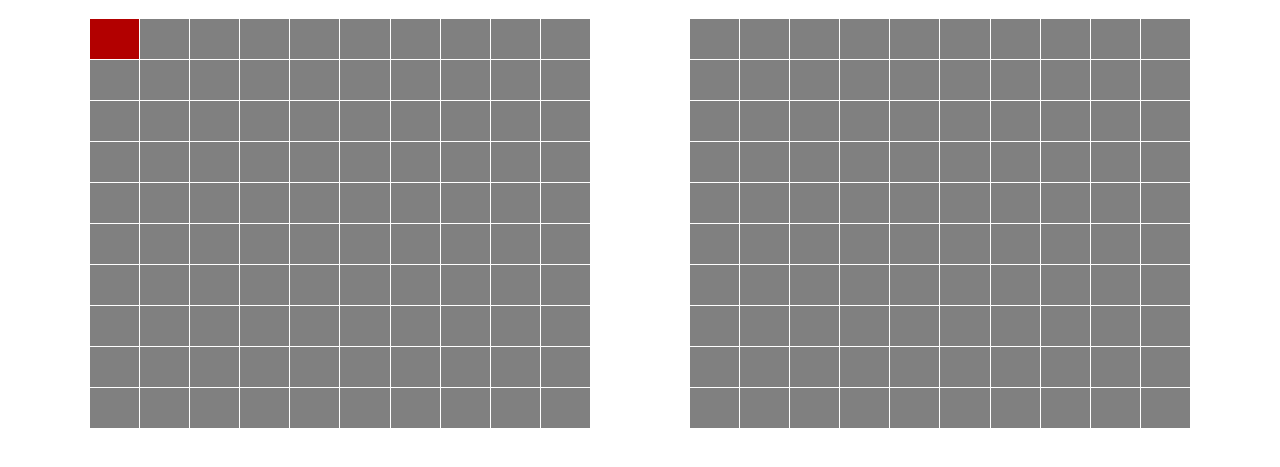
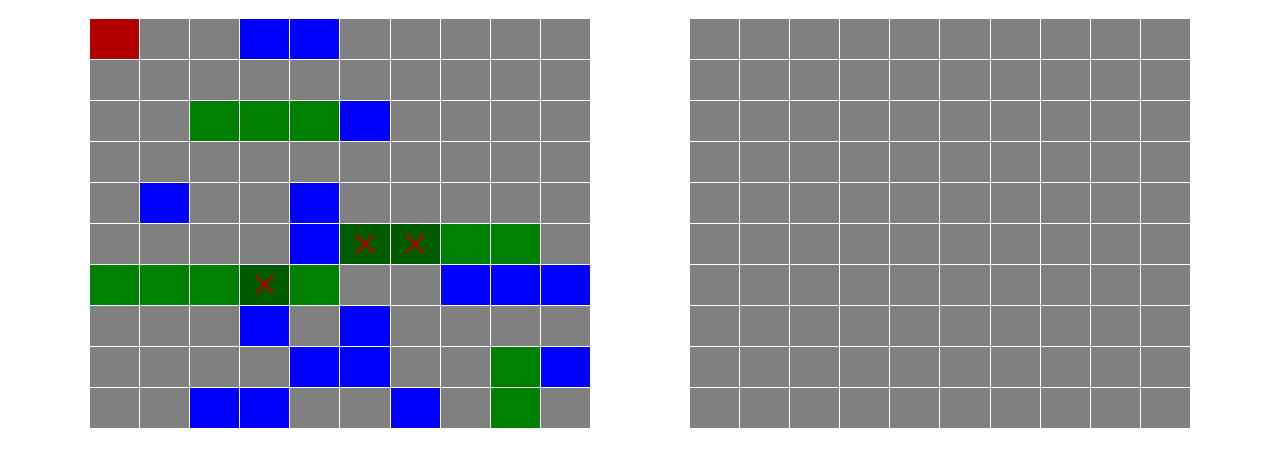
Before and after one commit to IanKj/battleship, a website with bundled scripts: page index.html in a window 1280 px wide. Both pictures are taken after a click on the element 114 px from the left and 107 px from the top of the page. Shown: the part 69-536 px from the top of the page. Built offline with nearby package versions, Linux system fonts and the light colour scheme.

Commit message:
still implementing computer auto attack

```diff
--- a/createShip.js
+++ b/createShip.js
@@ -19,6 +19,7 @@ function createShip(length, startX, startY, shipTitle) {
                 this.hitsTaken.forEach(hit => {
                     let currGrid = document.querySelector(`.${target}Container [data-coords="${hit}"]`)
                     currGrid.classList.add('sunken')
+                    currGrid.classList.remove('shipPresent')
                 })
             }
         },
--- a/gameLoop.js
+++ b/gameLoop.js
@@ -2,6 +2,7 @@ import { createPlayers } from './player.js'
 import { createGrid } from './domStuff.js'
 
 export { initGame }
+
 function initGame() {
     const [human, computer] = createPlayers('human', 'computer', 10, 10)
     createGrid(human)
@@ -15,9 +16,10 @@ function placeBattleships(player, battleShips) {
     battleShips.forEach(battleShip => {
         const name = battleShip.title
         const size = battleShip.size
+        const orientation = battleShip.horizontal
         const startX = battleShip.startingCoords[0]
         const startY = battleShip.startingCoords[1]
-        player.gameboard.placeShip(player.gameboard.board, size, startX, startY, player.gameboard, name, false)
+        player.gameboard.placeShip(player.gameboard.board, size, startX, startY, player.gameboard, name, orientation)
 
     })
 }
@@ -26,27 +28,32 @@ const battleShips = [
     {
         title: 'onefer',
         size: 1,
-        startingCoords: [0, 0]
+        startingCoords: [0, 0],
+        horizontal: true
     },
     {
         title: 'twofer',
         size: 2,
-        startingCoords: [0, 1]
+        startingCoords: [8, 8],
+        horizontal: false
     },
     {
         title: 'threefer',
         size: 3,
-        startingCoords: [0, 2]
+        startingCoords: [2, 2],
+        horizontal: true
     },
     {
         title: 'fourfer',
         size: 4,
-        startingCoords: [0, 3]
+        startingCoords: [5, 5],
+        horizontal: true
     },
     {
         title: 'fivefer',
         size: 5,
-        startingCoords: [0, 4]
+        startingCoords: [6, 0],
+        horizontal: true
     }
 
 ]
--- a/gameboard.js
+++ b/gameboard.js
@@ -1,6 +1,7 @@
 export { createGameboard, checkIfWithinBounds, checkIfAllSunk }
 
 import { createShip } from './createShip.js'
+import { human, computer } from './index.js'
 
 function createGameboard(l, w, type) {
     const gameBoard = {
@@ -38,15 +39,16 @@ function genLayout(l, w) {
 }
 
 function placeShip(currentBoard, length, startX, startY, gameboard, shipTitle, isHorizontal) {
-    checkIfWithinBounds(currentBoard, length, startX, startY)
+    checkIfWithinBounds(currentBoard, length, startX, startY, isHorizontal)
     const newShip = createShip(length, startX, startY, shipTitle)
     gameboard.ships.push(newShip)
     newShip.coords = []
+    const target = gameboard.type
 
     for (let i = 0; i < length; i++) {
         if (isHorizontal) {
             const coords = `${startX},${startY + i}`
-            let currGridItem = document.querySelector(`[data-coords='${coords}']`)
+            let currGridItem = document.querySelector(`.${target}Container [data-coords='${coords}']`)
             currGridItem.classList.add('shipPresent')
             newShip.coords.push(coords)
             currentBoard[startX][startY + i].shipPresent = shipTitle
@@ -54,7 +56,7 @@ function placeShip(currentBoard, length, startX, startY, gameboard, shipTitle, i
         }
         else {
             const coords = `${startX + i},${startY}`
-            let currGridItem = document.querySelector(`[data-coords='${coords}']`)
+            let currGridItem = document.querySelector(`.${target}Container [data-coords='${coords}']`)
             currGridItem.classList.add('shipPresent')
             newShip.coords.push(coords)
             currentBoard[startX + i][startY].shipPresent = shipTitle
@@ -63,18 +65,29 @@ function placeShip(currentBoard, length, startX, startY, gameboard, shipTitle, i
     }
 }
 
-function checkIfWithinBounds(gameboard, length, startX, startY) {
+function checkIfWithinBounds(board, length, startX, startY, isHorizontal) {
     let withinBounds = true
-    for (let i = startY; i < startY + length; i++) {
-        if (!gameboard[startX] || !gameboard[startX][i]) {
-            withinBounds = false
-            throw Error(`${startX} or ${startX},${[i]} not within bounds`)
+    if (isHorizontal) {
+        for (let i = startY; i < startY + length; i++) {
+            if (!board[i]) {
+                withinBounds = false
+                throw Error(`${startX}, ${startY} with a length of ${length} is not within bounds`)
+            }
+        }
+    }
+    else {
+        for (let i = startX; i < startX + length; i++) {
+            if (!board[startX][i]) {
+                withinBounds = false
+                throw Error(`${startX}, ${startY} with a length of ${length} is not within bounds`)
+            }
         }
     }
 }
 
 function receiveAttack(x, y, gameboard) {
     const target = gameboard.type
+    console.log(target)
     let coordToString = `${x},${y}`
     gameboard.board[x][y].hit = true
     if (gameboard.board[x][y].shipPresent) {
@@ -88,9 +101,49 @@ function receiveAttack(x, y, gameboard) {
         gameboard.missedShots.push([x, y])
         let currGrid = document.querySelector(`.${target}Container [data-coords="${coordToString}"]`)
         currGrid.classList.add('miss')
+
     }
+
+    const [ranX, ranY] = genRandomCoords(human)
+    computer.computerAttack(human, ranX, ranY)
+    return
+}
+
+
+function genRandomCoords(player) {
+    let coords = []
+    const length = player.gameboard.boardLength
+    const width = player.gameboard.boardWidth
+    const ranX = Math.floor(Math.random() * length)
+    const ranY = Math.floor(Math.random() * width)
+    coords.push(ranX, ranY)
+    if (checkForDuplicateCoords(coords, player.gameboard.missedShots)) {
+        console.log(`a duplicate coord was found: ${coords}`)
+        coords = []
+        genRandomCoords(player)
+    }
+    else {
+        return coords
+    }
+}
+
+function checkForDuplicateCoords(coords, missedShots) {
+    let isDuplicate = false
+    missedShots.forEach(missedShot => {
+        if (arrayEquals(missedShot, coords)) {
+            isDuplicate = true
+        }
+    })
+    return isDuplicate
 }
 
 function checkIfAllSunk(gameboard) {
     return gameboard.ships.every(ship => ship.sunkStatus === true)
 }
+
+function arrayEquals(a, b) {
+    return Array.isArray(a) &&
+        Array.isArray(b) &&
+        a.length === b.length &&
+        a.every((val, index) => val === b[index]);
+}
--- a/index.js
+++ b/index.js
@@ -1,3 +1,5 @@
 import { initGame } from './gameLoop.js'
 
-initGame()
+export { human, computer }
+
+const [human, computer] = initGame()
--- a/player.js
+++ b/player.js
@@ -2,11 +2,13 @@ import { createShip } from './createShip.js'
 
 import { createGameboard } from './gameboard.js'
 
-export { createPlayers, genRandomCoords }
+export { createPlayers }
+
 
 function createPlayers(human, computer, l, w) {
     const players = [{
         type: human,
+        // turn: true,
         gameboard: createGameboard(l, w, human),
         attack: function (target, x, y) {
             attack(target, x, y)
@@ -14,6 +16,7 @@ function createPlayers(human, computer, l, w) {
     },
     {
         type: computer,
+        //turn: false,
         gameboard: createGameboard(l, w, computer),
         computerAttack: function (human, x, y) {
             attack(human, x, y)
@@ -27,41 +30,8 @@ function createPlayers(human, computer, l, w) {
 
 function attack(target, x, y) {
     target.gameboard.receiveAttack(x, y)
-    if (target.type == 'computer') {
-        const [ranX, ranY] = genRandomCoords(target.opponent)
-        target.computerAttack(target.opponent, ranX, ranY)
-    }
+    // if (target.type == 'computer') {
+    //     const [ranX, ranY] = genRandomCoords(target.opponent)
+    //     target.computerAttack(target.opponent, ranX, ranY)
+    // }
 }
-
-function genRandomCoords(player) {
-    let coords = []
-    const length = player.gameboard.boardLength
-    const width = player.gameboard.boardWidth
-    const ranX = Math.floor(Math.random() * length)
-    const ranY = Math.floor(Math.random() * width)
-    coords.push(ranX, ranY)
-    if (checkForDuplicateCoords(coords, player.gameboard.missedShots)) {
-        console.log(`a duplicate coord was found: ${coords}`)
-        coords = []
-        genRandomCoords(player)
-    }
-    else {
-        return coords
-    }
-}
-
-function checkForDuplicateCoords(coords, missedShots) {
-    let isDuplicate = false
-    missedShots.forEach(missedShot => {
-        if (arrayEquals(missedShot, coords)) {
-            isDuplicate = true
-        }
-    })
-    return isDuplicate
-}
-function arrayEquals(a, b) {
-    return Array.isArray(a) &&
-        Array.isArray(b) &&
-        a.length === b.length &&
-        a.every((val, index) => val === b[index]);
-}
--- a/styles.css
+++ b/styles.css
@@ -24,11 +24,13 @@ body{
     min-width: 500px;
 }
 
+.humanContainer .shipPresent {
+    background-color: green;
+}
 .grid-item {
     height: 40px;
     background-color: gray;
     text-align: center;
-
 }
 
 .hit {
```
